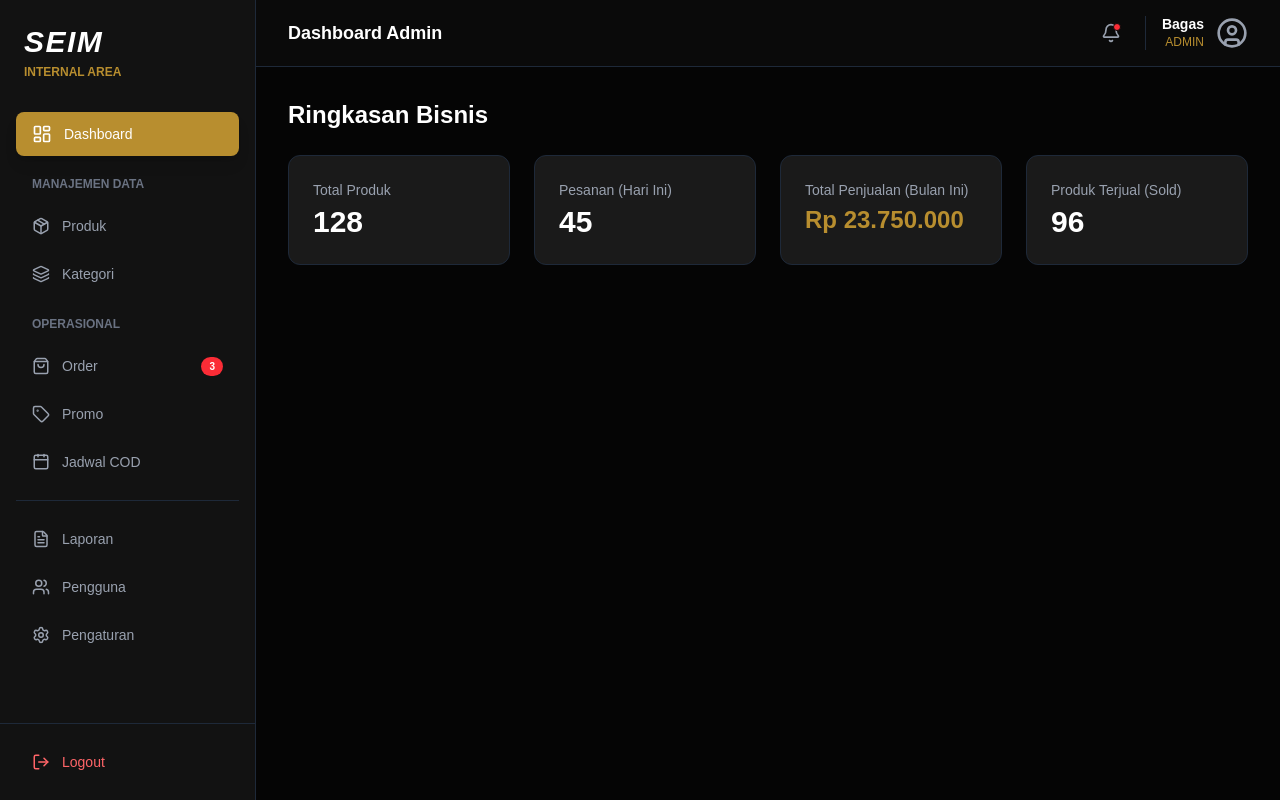
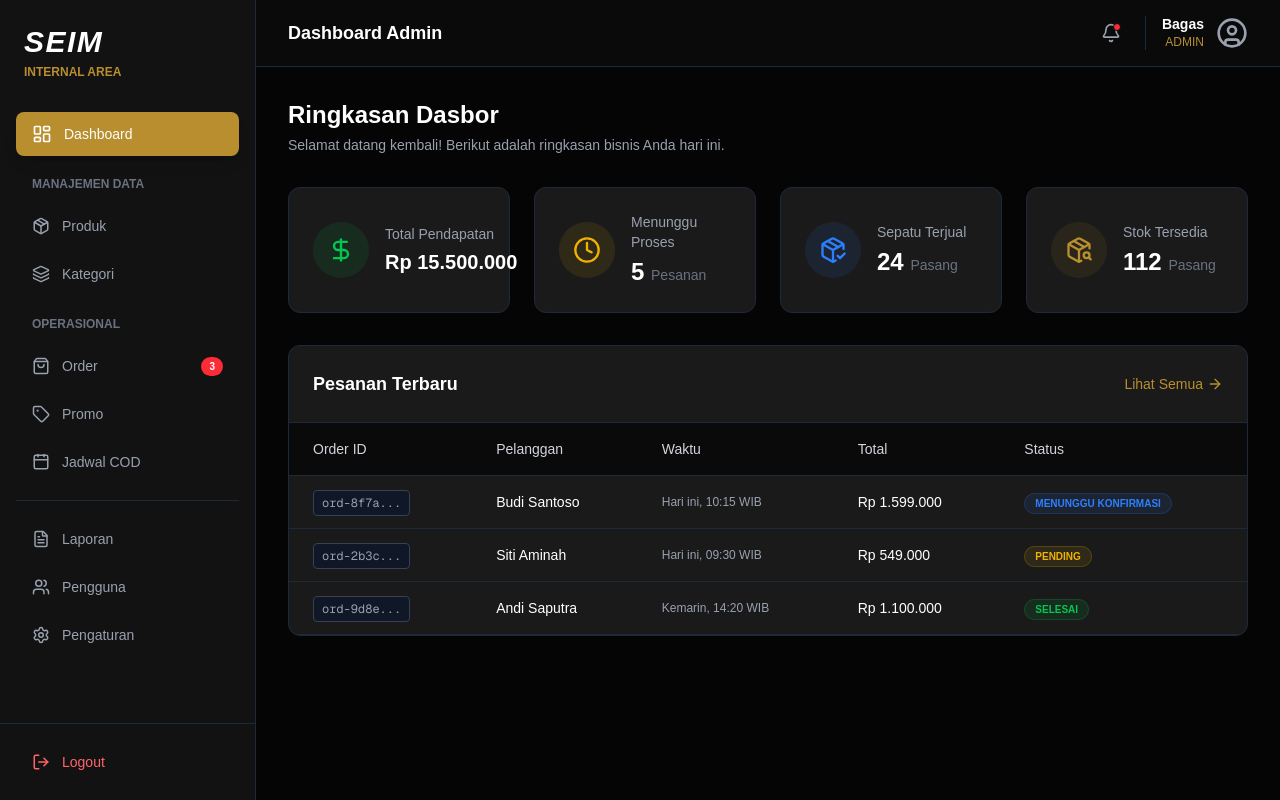
Before and after one commit to kopsus/seim, a Next.js app in the folder frontend/: page /dashboard in a window 1280 px wide. Built offline with nearby package versions, Linux system fonts and the light colour scheme.

Commit message:
feat : add dashboard stats admin

```diff
--- a/frontend/src/app/dashboard/page.tsx
+++ b/frontend/src/app/dashboard/page.tsx
@@ -1,26 +1,183 @@
-export default function DashboardOverviewPage() {
+"use client";
+
+import Link from "next/link";
+import {
+  DollarSign,
+  Clock,
+  PackageCheck,
+  PackageSearch,
+  ArrowRight,
+} from "lucide-react";
+import { formatRupiah } from "@/utils/formatRupiah";
+
+export default function DashboardUtamaPage() {
+  const dashboardStats = {
+    totalPendapatan: 15500000,
+    pesananMenunggu: 5,
+    sepatuTerjual: 24,
+    sepatuReady: 112,
+  };
+
+  const recentOrders = [
+    {
+      id: "ord-8f7a-1234",
+      nama_pelanggan: "Budi Santoso",
+      total_harga: 1599000,
+      status: "MENUNGGU_KONFIRMASI",
+      waktu: "Hari ini, 10:15 WIB",
+    },
+    {
+      id: "ord-2b3c-5678",
+      nama_pelanggan: "Siti Aminah",
+      total_harga: 549000,
+      status: "PENDING",
+      waktu: "Hari ini, 09:30 WIB",
+    },
+    {
+      id: "ord-9d8e-9012",
+      nama_pelanggan: "Andi Saputra",
+      total_harga: 1100000,
+      status: "SELESAI",
+      waktu: "Kemarin, 14:20 WIB",
+    },
+  ];
+
+  const getStatusBadge = (status: string) => {
+    switch (status) {
+      case "PENDING":
+        return "bg-yellow-500/10 text-yellow-500 border-yellow-500/20";
+      case "MENUNGGU_KONFIRMASI":
+        return "bg-blue-500/10 text-blue-500 border-blue-500/20";
+      case "SELESAI":
+        return "bg-green-500/10 text-green-500 border-green-500/20";
+      default:
+        return "bg-gray-500/10 text-gray-500 border-gray-500/20";
+    }
+  };
+
   return (
-    <div>
-      <h1 className="text-2xl font-bold text-white mb-6">Ringkasan Bisnis</h1>
+    <div className="w-full relative space-y-8">
+      <div>
+        <h1 className="text-2xl font-bold text-white">Ringkasan Dasbor</h1>
+        <p className="text-sm text-gray-400 mt-1">
+          Selamat datang kembali! Berikut adalah ringkasan bisnis Anda hari ini.
+        </p>
+      </div>
 
-      <div className="grid grid-cols-1 sm:grid-cols-2 lg:grid-cols-4 gap-4 md:gap-6">
-        <div className="bg-[#1A1A1A] p-6 rounded-xl border border-gray-800">
-          <p className="text-sm text-gray-400 mb-1">Total Produk</p>
-          <p className="text-3xl font-bold text-white">128</p>
+      <div className="grid grid-cols-1 sm:grid-cols-2 lg:grid-cols-4 gap-6">
+        <div className="bg-[#1A1A1A] p-6 rounded-xl border border-gray-800 flex items-center gap-4 hover:border-gray-700 transition-colors">
+          <div className="w-14 h-14 rounded-full bg-green-500/10 flex items-center justify-center shrink-0">
+            <DollarSign size={28} className="text-green-500" />
+          </div>
+          <div>
+            <p className="text-sm text-gray-400 mb-1">Total Pendapatan</p>
+            <h3 className="text-xl font-bold text-white">
+              {formatRupiah(dashboardStats.totalPendapatan)}
+            </h3>
+          </div>
         </div>
-        <div className="bg-[#1A1A1A] p-6 rounded-xl border border-gray-800">
-          <p className="text-sm text-gray-400 mb-1">Pesanan (Hari Ini)</p>
-          <p className="text-3xl font-bold text-white">45</p>
+
+        <div className="bg-[#1A1A1A] p-6 rounded-xl border border-gray-800 flex items-center gap-4 hover:border-gray-700 transition-colors">
+          <div className="w-14 h-14 rounded-full bg-yellow-500/10 flex items-center justify-center shrink-0">
+            <Clock size={28} className="text-yellow-500" />
+          </div>
+          <div>
+            <p className="text-sm text-gray-400 mb-1">Menunggu Proses</p>
+            <h3 className="text-2xl font-bold text-white">
+              {dashboardStats.pesananMenunggu}{" "}
+              <span className="text-sm font-normal text-gray-500">Pesanan</span>
+            </h3>
+          </div>
         </div>
-        <div className="bg-[#1A1A1A] p-6 rounded-xl border border-gray-800">
-          <p className="text-sm text-gray-400 mb-1">
-            Total Penjualan (Bulan Ini)
-          </p>
-          <p className="text-2xl font-bold text-[#B88E2F]">Rp 23.750.000</p>
+
+        <div className="bg-[#1A1A1A] p-6 rounded-xl border border-gray-800 flex items-center gap-4 hover:border-gray-700 transition-colors">
+          <div className="w-14 h-14 rounded-full bg-blue-500/10 flex items-center justify-center shrink-0">
+            <PackageCheck size={28} className="text-blue-500" />
+          </div>
+          <div>
+            <p className="text-sm text-gray-400 mb-1">Sepatu Terjual</p>
+            <h3 className="text-2xl font-bold text-white">
+              {dashboardStats.sepatuTerjual}{" "}
+              <span className="text-sm font-normal text-gray-500">Pasang</span>
+            </h3>
+          </div>
         </div>
-        <div className="bg-[#1A1A1A] p-6 rounded-xl border border-gray-800">
-          <p className="text-sm text-gray-400 mb-1">Produk Terjual (Sold)</p>
-          <p className="text-3xl font-bold text-white">96</p>
+
+        <div className="bg-[#1A1A1A] p-6 rounded-xl border border-gray-800 flex items-center gap-4 hover:border-gray-700 transition-colors">
+          <div className="w-14 h-14 rounded-full bg-[#B88E2F]/10 flex items-center justify-center shrink-0">
+            <PackageSearch size={28} className="text-[#B88E2F]" />
+          </div>
+          <div>
+            <p className="text-sm text-gray-400 mb-1">Stok Tersedia</p>
+            <h3 className="text-2xl font-bold text-white">
+              {dashboardStats.sepatuReady}{" "}
+              <span className="text-sm font-normal text-gray-500">Pasang</span>
+            </h3>
+          </div>
+        </div>
+      </div>
+
+      <div className="bg-[#1A1A1A] rounded-xl border border-gray-800 overflow-hidden">
+        <div className="p-6 border-b border-gray-800 flex items-center justify-between">
+          <h2 className="text-lg font-bold text-white">Pesanan Terbaru</h2>
+          <Link
+            href="/dashboard/order"
+            className="text-sm text-[#B88E2F] hover:text-[#9A7526] font-medium flex items-center transition-colors"
+          >
+            Lihat Semua <ArrowRight size={16} className="ml-1" />
+          </Link>
+        </div>
+
+        <div className="overflow-x-auto">
+          <table className="w-full text-left text-sm text-gray-400">
+            <thead className="bg-[#0A0A0A] text-gray-300 border-b border-gray-800">
+              <tr>
+                <th scope="col" className="px-6 py-4 font-medium">
+                  Order ID
+                </th>
+                <th scope="col" className="px-6 py-4 font-medium">
+                  Pelanggan
+                </th>
+                <th scope="col" className="px-6 py-4 font-medium">
+                  Waktu
+                </th>
+                <th scope="col" className="px-6 py-4 font-medium">
+                  Total
+                </th>
+                <th scope="col" className="px-6 py-4 font-medium">
+                  Status
+                </th>
+              </tr>
+            </thead>
+            <tbody>
+              {recentOrders.map((order) => (
+                <tr
+                  key={order.id}
+                  className="border-b border-gray-800 hover:bg-[#0A0A0A]/50 transition-colors"
+                >
+                  <td className="px-6 py-4 text-nowrap">
+                    <span className="font-mono text-xs bg-gray-900 px-2 py-1 rounded text-gray-400 border border-gray-700">
+                      {order.id.substring(0, 8)}...
+                    </span>
+                  </td>
+                  <td className="px-6 py-4 font-medium text-white text-nowrap">
+                    {order.nama_pelanggan}
+                  </td>
+                  <td className="px-6 py-4 text-xs">{order.waktu}</td>
+                  <td className="px-6 py-4 font-medium text-white">
+                    {formatRupiah(order.total_harga)}
+                  </td>
+                  <td className="px-6 py-4 text-nowrap">
+                    <span
+                      className={`px-2.5 py-1 text-[10px] font-bold rounded-full border ${getStatusBadge(order.status)}`}
+                    >
+                      {order.status.replace("_", " ")}
+                    </span>
+                  </td>
+                </tr>
+              ))}
+            </tbody>
+          </table>
         </div>
       </div>
     </div>
```
